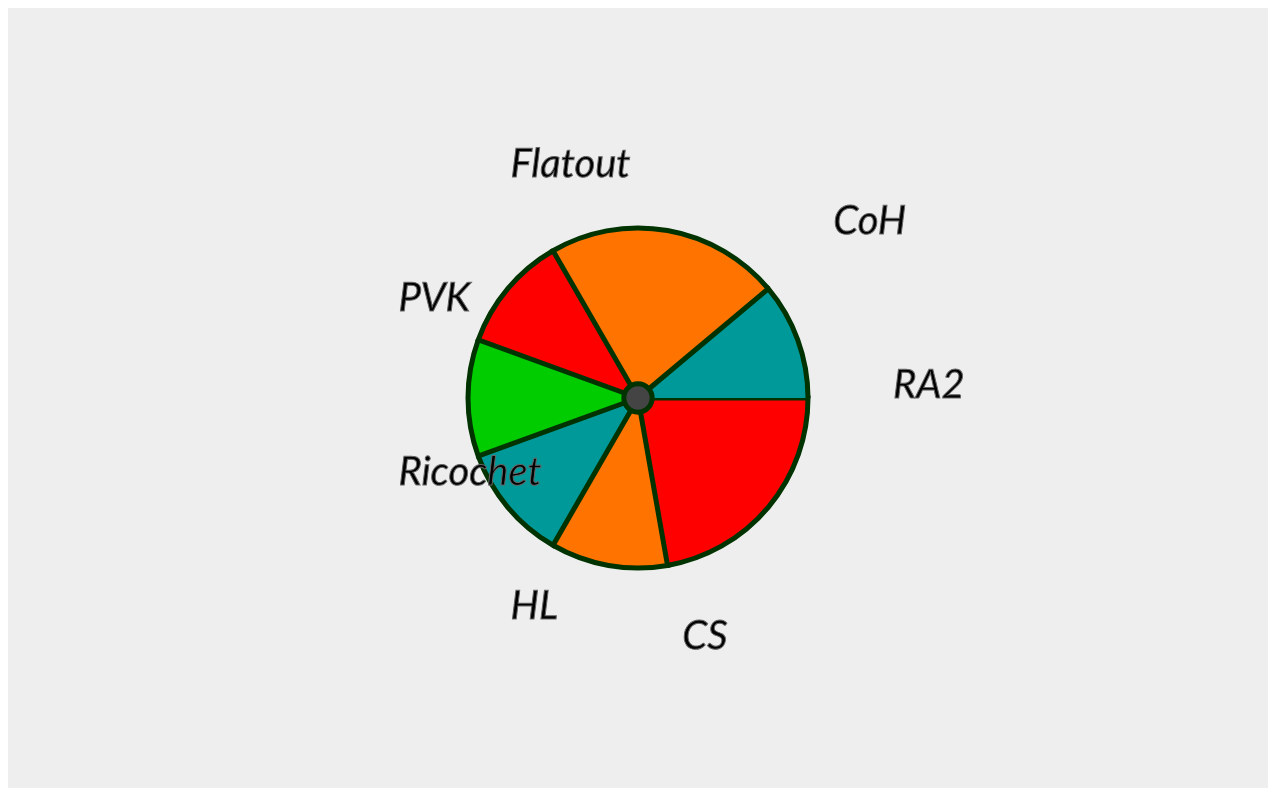
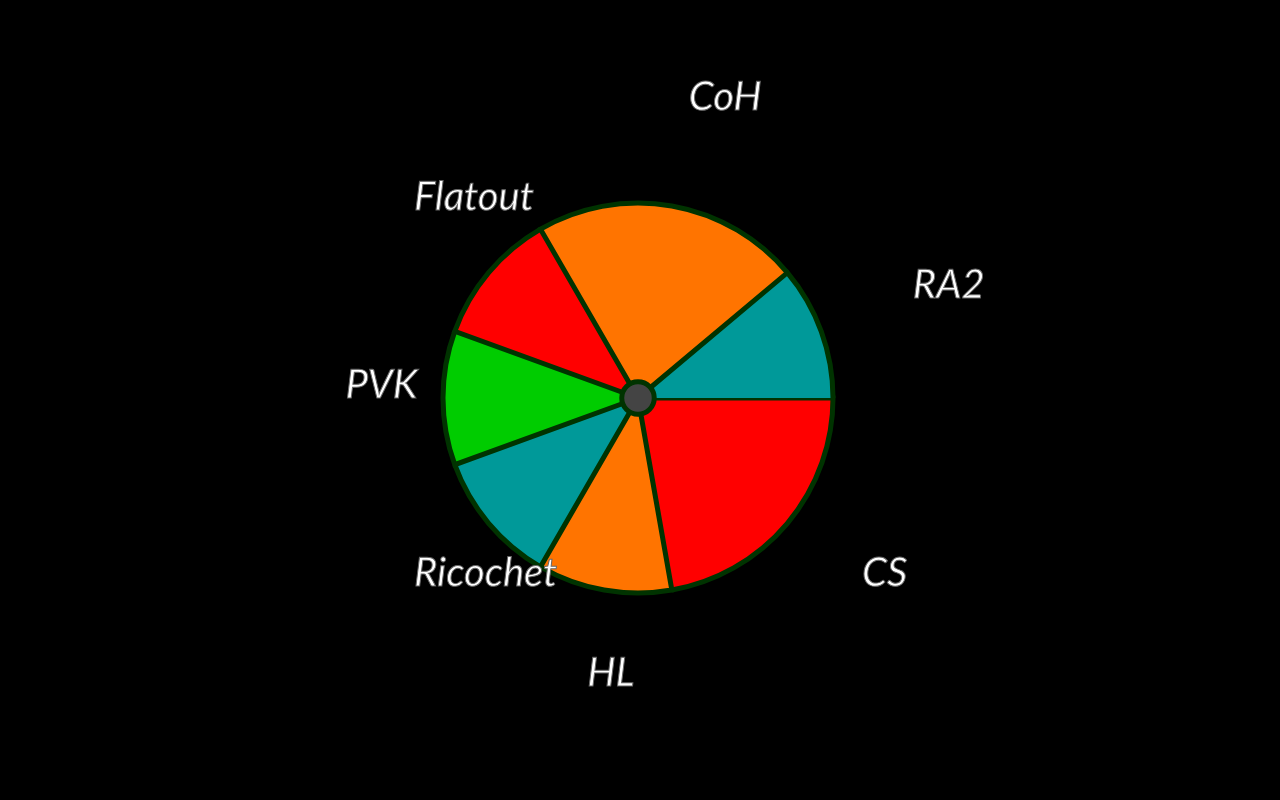
Before and after one commit to mmalmi/gamewheel, a plain HTML site: page index.html in a window 1280 px wide. Drawn offline with Linux system fonts and the light colour scheme.

Commit message:
Cooler background, adaptive wheel size, better sector label positioning

```diff
--- a/index.html
+++ b/index.html
@@ -4,8 +4,13 @@
 <meta charset="UTF-8" />
 <title>Onnenpyörä!</title>
 <style type="text/css">
+
+body {
+	background: black;
+}
+
 #gameCanvas {
-	background: #EEEEEE;
+
 }
 </style>
 
@@ -46,18 +51,19 @@
 
 	var centerX = 0;
 	var centerY = 0;
+	var radius = 170;
 
 	function setCanvasWidth() {
 		canvas.width = window.innerWidth - 20;
 		canvas.height = window.innerHeight - 20;
 		centerX = canvas.width / 2;
 		centerY = canvas.height / 2;
+		radius = Math.min(canvas.width, canvas.height) / 4;
 	}
 
 	var canvas = document.getElementById('gameCanvas');
 	var context = canvas.getContext('2d');
 	setCanvasWidth();
-	var radius = 170;
 
 	var totalGameScores = 0;
 	for (var game in gameList) {
@@ -95,6 +101,7 @@
 			context.moveTo(centerX, centerY);
 			context.arc(centerX, centerY, radius, arcStartPoint, arcAngle + arcStartPoint, false);
 			context.moveTo(centerX, centerY);
+			var sectorMiddleAngle = arcStartPoint + arcAngle / 2;
 			arcStartPoint += arcAngle;
 			context.closePath();
 			context.fillStyle = nextColor();
@@ -103,11 +110,11 @@
 			context.strokeStyle = '#003300';
 			context.stroke();
 			context.font = 'italic 40px Calibri';
-			context.fillStyle = "black";
-			context.fillText(game, centerX + Math.cos(arcStartPoint) * radius * 1.5, centerY + Math.sin(arcStartPoint) * radius * 1.5);
+			context.fillStyle = "white";
+			context.fillText(game, centerX + Math.cos(sectorMiddleAngle) * radius * 1.5, centerY + Math.sin(sectorMiddleAngle) * radius * 1.5);
 			context.strokeStyle = "#666666";
 			context.lineWidth = 1;
-			context.strokeText(game, centerX + Math.cos(arcStartPoint) * radius * 1.5, centerY + Math.sin(arcStartPoint) * radius * 1.5);
+			context.strokeText(game, centerX + Math.cos(sectorMiddleAngle) * radius * 1.5, centerY + Math.sin(sectorMiddleAngle) * radius * 1.5);
 		}
 	}
 
```
